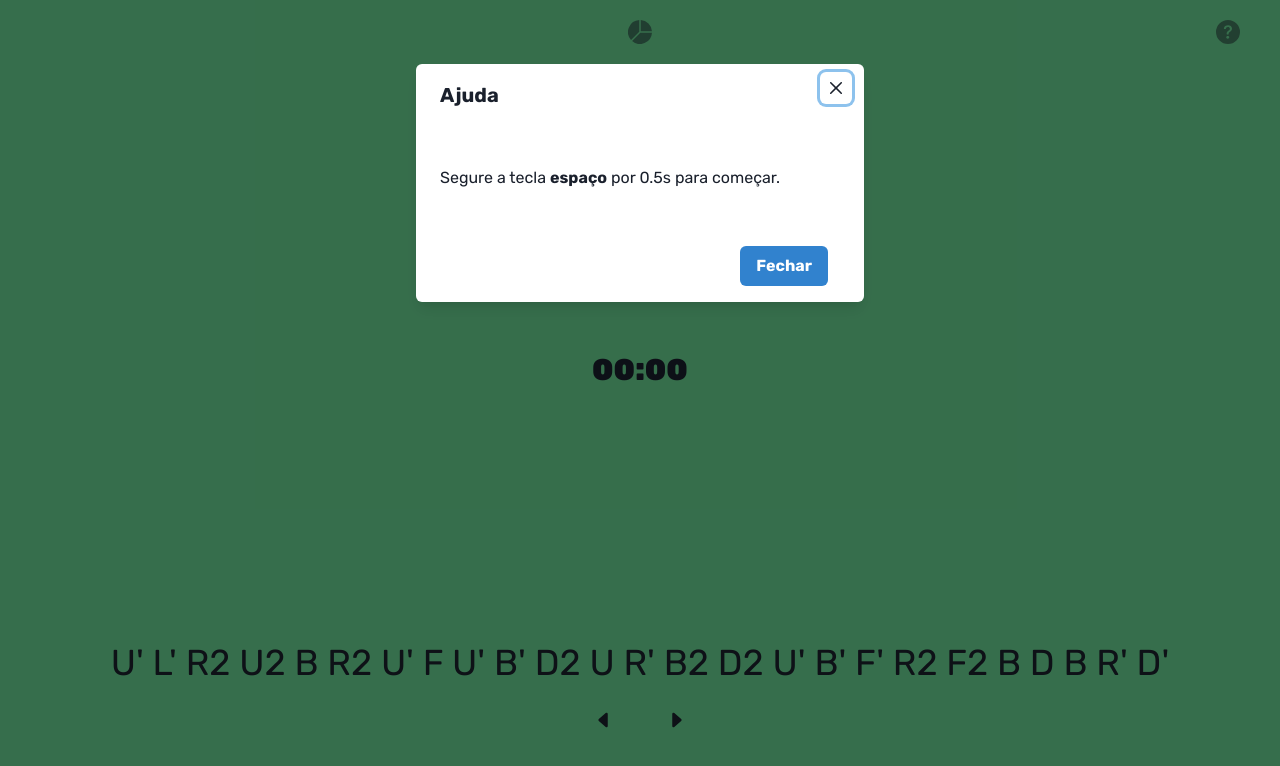
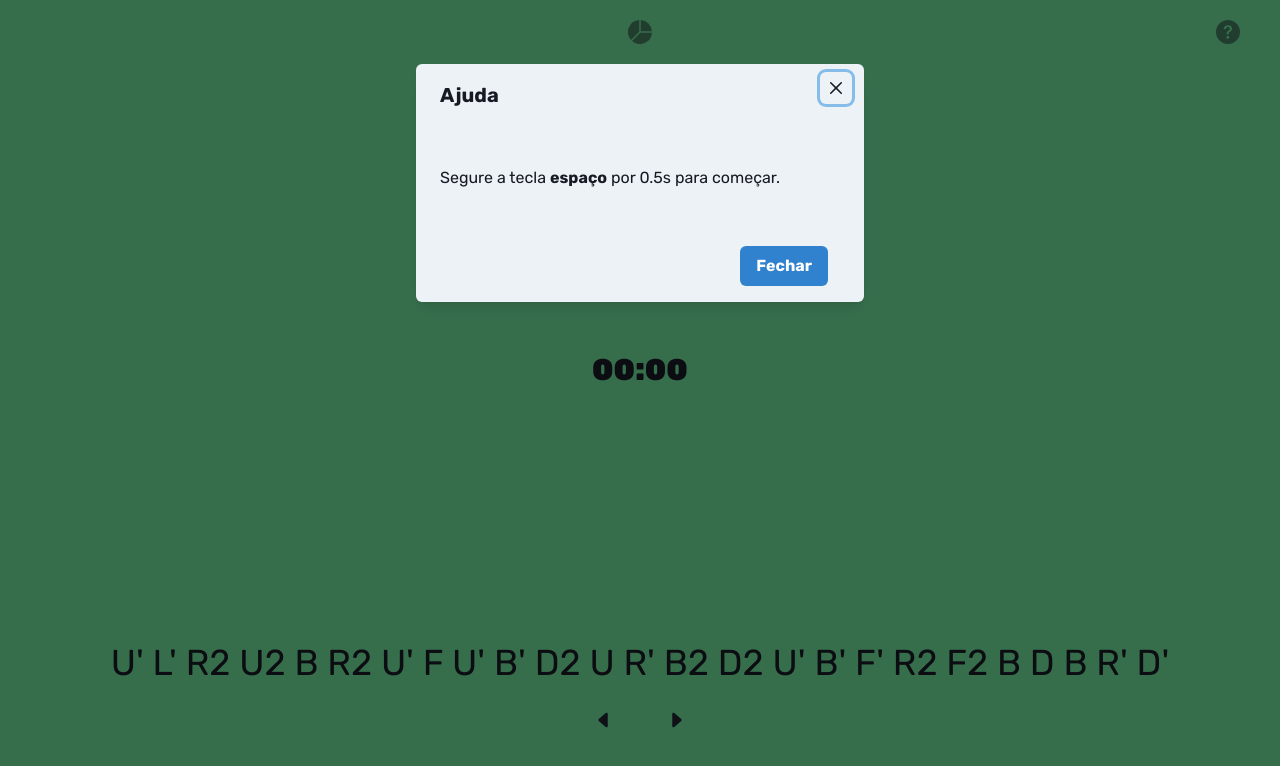
Before and after one commit to gregori-sabel/Cube-X, a Next.js app: page / in a window 1280 px wide. Both pictures are taken after a click on the element 1228 px from the left and 42 px from the top of the page. Shown: the top 766 px of the page. Built offline with nearby package versions, Linux system fonts and the light colour scheme.

Commit message:
melhor e pior tempo desconsiderados

```diff
--- a/src/components/Header.tsx
+++ b/src/components/Header.tsx
@@ -44,9 +44,9 @@ export function Header({ formatTime, resultList }:HeaderProps){
         </Flex>
 
 
-        <Modal isOpen={isOpen} onClose={onClose}>
+        <Modal isOpen={isOpen} onClose={onClose} >
         <ModalOverlay />
-        <ModalContent>
+        <ModalContent bg='gray.100'>
           <ModalHeader>Ajuda</ModalHeader>
           <ModalCloseButton />
           <ModalBody py='40px'>
--- a/src/components/Stats.tsx/AoStat.tsx
+++ b/src/components/Stats.tsx/AoStat.tsx
@@ -12,11 +12,20 @@ export default function AoStat({ amount, resultList, formatTime }:AoStatProps) {
   let formattedAverage = ''
 
   if(resultList.length >= amount){
+    let bestTime = lastResults[0]
+    let worstTime = lastResults[0]
+
     formattedAverage = formatTime(
-      lastResults.reduce((sum,value) => {
-        return sum+value
-      })/amount
+      (
+        lastResults.reduce((sum,value) => {
+          bestTime = value < bestTime ? value : bestTime
+          worstTime = value > worstTime ? value : worstTime
+
+          return sum+value
+        }) - (bestTime + worstTime)
+      )/(amount-2)
     )
+
   }
 
   return (
--- a/src/components/Stats.tsx/index.tsx
+++ b/src/components/Stats.tsx/index.tsx
@@ -1,4 +1,4 @@
-import { Flex } from "@chakra-ui/react";
+import { Flex, Tooltip } from "@chakra-ui/react";
 import React, { useEffect, useState } from "react";
 import AoStat from "./AoStat";
 import LineGraph from "./LineGraph";
@@ -12,13 +12,15 @@ export function Stats({ formatTime, resultList }: StatsProps) {
 
   return (
     <>
-      <Flex gap='40px'>
+      <Flex gap='40px' >
         <LineGraph formatTime={formatTime} resultList={resultList}/>
-        <Flex flexDir='column' gap='10px'>
-          <AoStat amount={5} formatTime={formatTime} resultList={resultList}/>
-          <AoStat amount={12} formatTime={formatTime} resultList={resultList}/>
-          <AoStat amount={20} formatTime={formatTime} resultList={resultList}/>
-        </Flex>
+        <Tooltip label='O pior e o melhor tempo são desconsiderados' placement="right">
+          <Flex flexDir='column' gap='10px'>
+            <AoStat amount={5} formatTime={formatTime} resultList={resultList}/>
+            <AoStat amount={12} formatTime={formatTime} resultList={resultList}/>
+            <AoStat amount={20} formatTime={formatTime} resultList={resultList}/>
+          </Flex>
+        </Tooltip>
       </Flex>
     </>
   )
--- a/src/pages/_document.js
+++ b/src/pages/_document.js
@@ -14,7 +14,7 @@ export default class Document extends NextDocument {
         </Head>
         <body>
           <title>CUBIK</title>
-          {/* <ColorModeScript initialColorMode={theme.config.initialColorMode} /> */}
+          <ColorModeScript initialColorMode={theme.config.initialColorMode} />
           <Main />
           <NextScript />
         </body>
--- a/src/styles/theme.ts
+++ b/src/styles/theme.ts
@@ -1,10 +1,10 @@
 import { extendTheme } from '@chakra-ui/react'
 
 export const theme = extendTheme({
-  // config: {
-  //   initialColorMode: 'light',
-  //   useSystemColorMode: false,
-  // },
+  config: {
+    initialColorMode: 'light',
+    useSystemColorMode: false,
+  },
   fonts: {
     heading: 'Rubik, sans-serif',
     body: 'Rubik, sans-serif',
@@ -12,8 +12,8 @@ export const theme = extendTheme({
   styles: {
     global: {
       'body': {
-        // bg: 'white',
-        // color: 'gray.900',
+        bg: 'white',
+        color: 'gray.900',
         height: '100%'
       },
       'html': {
```
